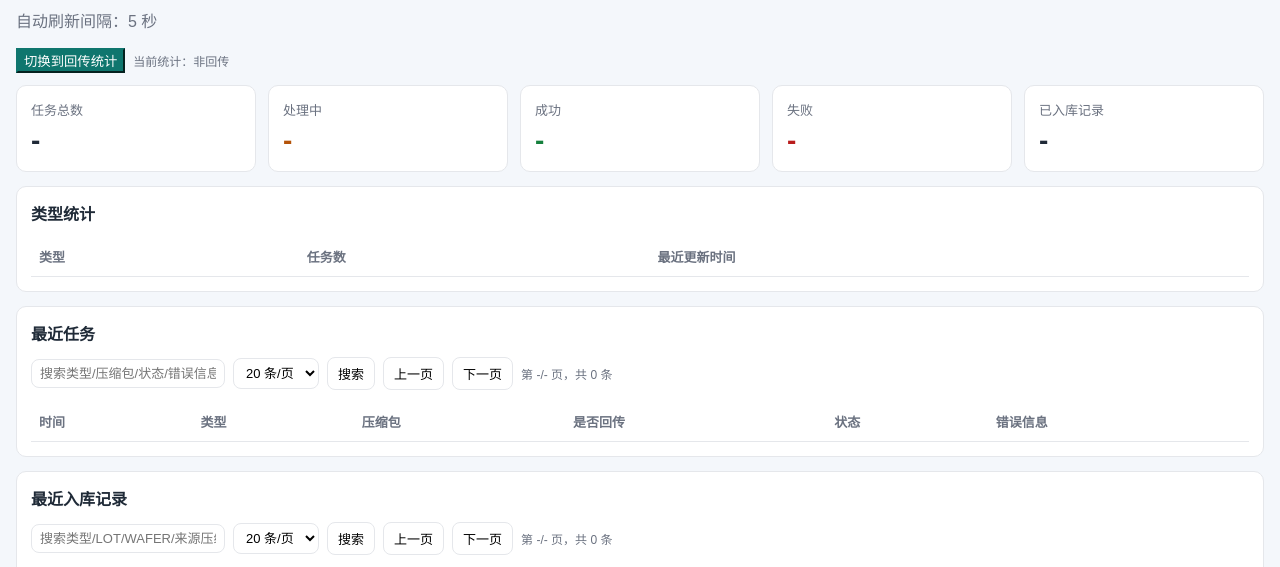
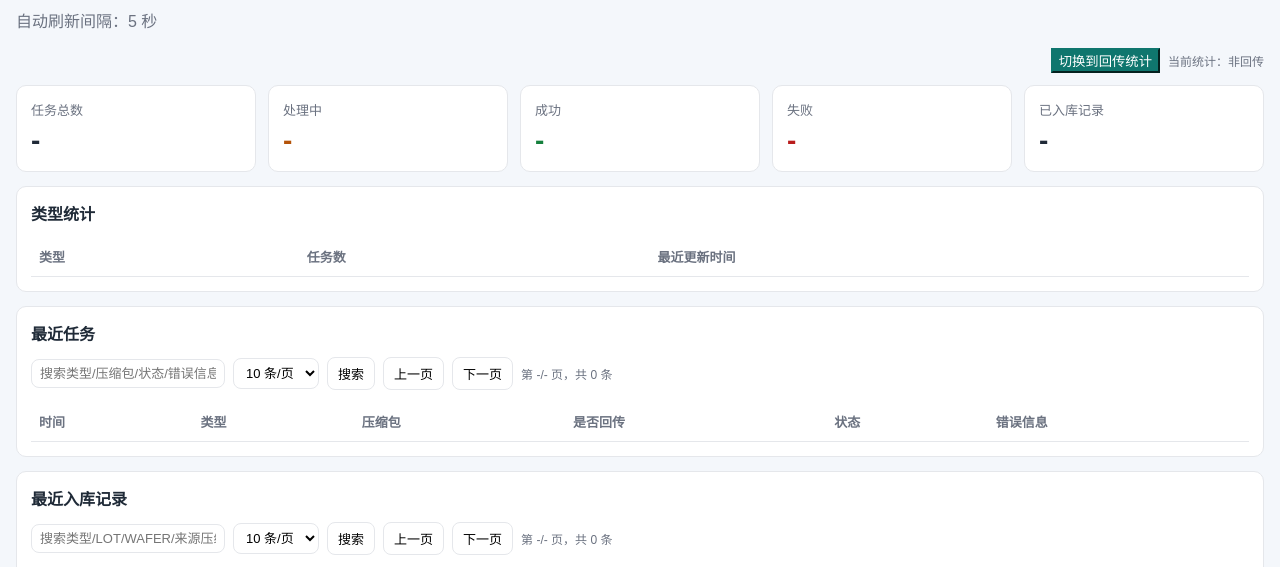
Before and after one commit to doublej9999/nassync, a Python web app: template nassync/templates/dashboard.html in a window 1280 px wide. Shown: the part 54-621 px from the top of the page. Run offline with Jinja, Linux system fonts and the light colour scheme; the template is opened without the code that fills it, so the values that code supplies are empty.

Commit message:
Set web port to 8081 and default dashboard pagination to 10

```diff
--- a/config.json
+++ b/config.json
@@ -16,5 +16,5 @@
   "CHECK_MAP_FILENAME_FORMAT": false,
   "INITIAL_SCAN": true,
   "WEB_HOST": "0.0.0.0",
-  "WEB_PORT": 8080
+  "WEB_PORT": 8081
 }
--- a/nassync/templates/dashboard.html
+++ b/nassync/templates/dashboard.html
@@ -42,7 +42,7 @@
     .toolbar input, .toolbar select { border: 1px solid var(--border); border-radius: 8px; padding: 6px 8px; font-size: 13px; background: #fff; }
     .toolbar button { border: 1px solid var(--border); border-radius: 8px; padding: 6px 10px; font-size: 13px; background: #fff; cursor: pointer; }
     .toolbar button:disabled { color: #9ca3af; cursor: not-allowed; }
-    .scope-switch { display: flex; gap: 8px; align-items: center; margin-bottom: 12px; }
+    .scope-switch { display: flex; gap: 8px; align-items: center; justify-content: flex-end; margin-bottom: 12px; }
     .scope-note { color: var(--muted); font-size: 12px; }
     .pager { color: var(--muted); font-size: 12px; }
     h2 { font-size: 16px; margin: 0 0 12px; }
@@ -115,8 +115,8 @@
         <div class="toolbar">
           <input id="task_q" type="text" placeholder="搜索类型/压缩包/状态/错误信息/路径">
           <select id="task_page_size">
-            <option value="10">10 条/页</option>
-            <option value="20" selected>20 条/页</option>
+            <option value="10" selected>10 条/页</option>
+            <option value="20">20 条/页</option>
             <option value="50">50 条/页</option>
           </select>
           <button id="task_search_btn" type="button">搜索</button>
@@ -135,8 +135,8 @@
         <div class="toolbar">
           <input id="record_q" type="text" placeholder="搜索类型/LOT/WAFER/来源压缩包">
           <select id="record_page_size">
-            <option value="10">10 条/页</option>
-            <option value="20" selected>20 条/页</option>
+            <option value="10" selected>10 条/页</option>
+            <option value="20">20 条/页</option>
             <option value="50">50 条/页</option>
           </select>
           <button id="record_search_btn" type="button">搜索</button>
@@ -196,8 +196,8 @@
 
   <script>
     const state = {
-      task: { page: 1, page_size: 20, q: '' },
-      record: { page: 1, page_size: 20, q: '' },
+      task: { page: 1, page_size: 10, q: '' },
+      record: { page: 1, page_size: 10, q: '' },
       configs: [],
       currentPage: 'stats',
       statsScope: 'normal',
@@ -420,7 +420,7 @@
 
       document.getElementById('task_search_btn').addEventListener('click', () => {
         state.task.q = taskQ.value.trim();
-        state.task.page_size = Number(taskPageSize.value) || 20;
+        state.task.page_size = Number(taskPageSize.value) || 10;
         state.task.page = 1;
         tick();
       });
@@ -428,7 +428,7 @@
         if (e.key === 'Enter') document.getElementById('task_search_btn').click();
       });
       taskPageSize.addEventListener('change', () => {
-        state.task.page_size = Number(taskPageSize.value) || 20;
+        state.task.page_size = Number(taskPageSize.value) || 10;
         state.task.page = 1;
         tick();
       });
@@ -445,7 +445,7 @@
 
       document.getElementById('record_search_btn').addEventListener('click', () => {
         state.record.q = recordQ.value.trim();
-        state.record.page_size = Number(recordPageSize.value) || 20;
+        state.record.page_size = Number(recordPageSize.value) || 10;
         state.record.page = 1;
         tick();
       });
@@ -453,7 +453,7 @@
         if (e.key === 'Enter') document.getElementById('record_search_btn').click();
       });
       recordPageSize.addEventListener('change', () => {
-        state.record.page_size = Number(recordPageSize.value) || 20;
+        state.record.page_size = Number(recordPageSize.value) || 10;
         state.record.page = 1;
         tick();
       });
```
